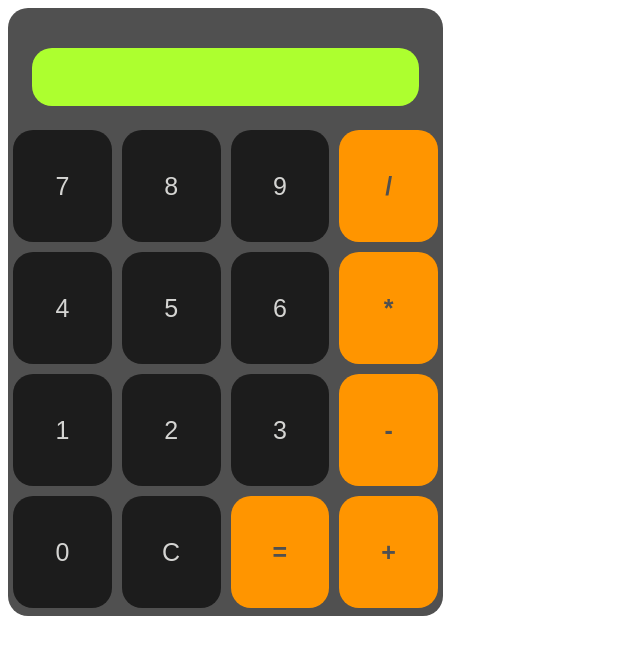
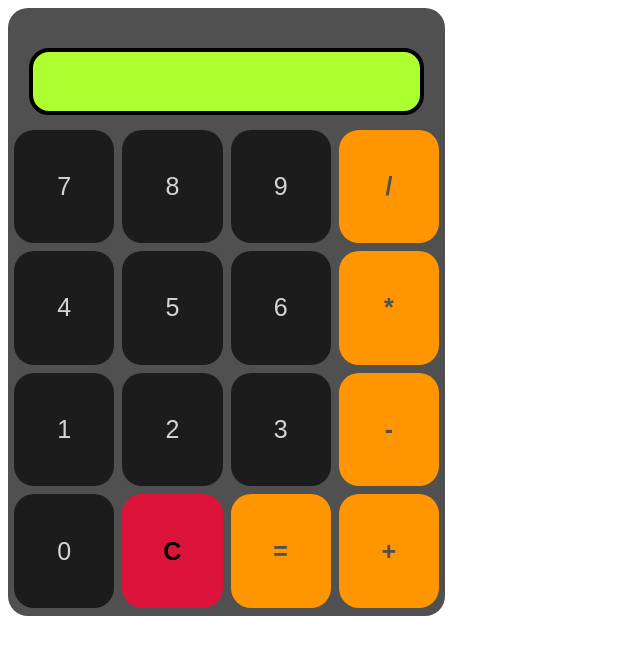
Before and after one commit to Guido564/calculator, a plain HTML site: page index.html in a window 1280 px wide. Shown: the whole page, without its empty margins (0-640 px from the left). Drawn offline with Linux system fonts and the light colour scheme.

Commit message:
Mas cambios superficiales

```diff
--- a/CSS/styles.css
+++ b/CSS/styles.css
@@ -7,9 +7,9 @@
     grid-template-rows: repeat(5, 1fr);
     text-align: center;
     border-radius: 20px;
-    gap: 10px;
-    padding-left: 5px;
-    padding-right: 5px;
+    gap: 8px;
+    padding-left: 6px;
+    padding-right: 6px;
     padding-bottom: 8px;
 }
 
@@ -24,7 +24,7 @@
     margin: 0 auto;
     margin-top: 40px;
     border-radius: 20px;
-    border: none;
+    border: 4px solid black;
 }
 
 button {
@@ -39,7 +39,7 @@ button {
 
 button:hover {
     opacity: 0.9;
-    font-size: 32px;
+    font-size: 35px;
 }
 
 .operator,
@@ -49,6 +49,12 @@ button:hover {
     color: #505050;
 }
 
+.clear {
+    background-color: crimson;
+    color: black;
+    font-weight: bolder;
+}
+
 input {
     height: 50%;
     width: 90%;
@@ -56,4 +62,6 @@ input {
     text-align: right;
     font-size: 25px;
     background-color: greenyellow;
+    font-family: Verdana, Geneva, Tahoma, sans-serif;
+    font-weight: bold;
 }
--- a/index.html
+++ b/index.html
@@ -46,7 +46,12 @@
         let operator = '';
 
         equalKey.addEventListener('click', () => {
-            doMath()
+            if (firstNumber == '') {
+                input.value = 'La nada misma es la nada'
+            } else {
+                doMath()
+            }
+
         })
 
         numbers.forEach((number) => {
```
